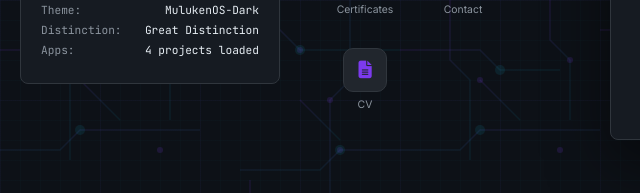
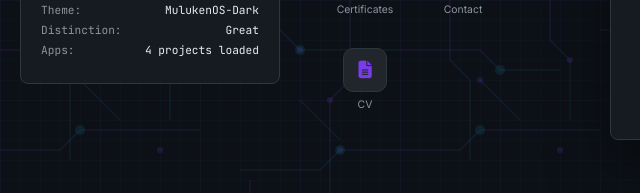
Before and after one commit to muluqen/portfolio, a website: page index.html in a window 1280 px wide. Shown: the part 400-593 px from the top of the page, 0-640 px from the left. Drawn offline with Linux system fonts and the light colour scheme.

Commit message:
fix conky widget

```diff
--- a/index.html
+++ b/index.html
@@ -83,7 +83,7 @@
                 <p><span>Shell:</span> <span>bash 5.2.0</span></p>
                 <p><span>WM:</span> <span>Hyprland</span></p>
                 <p><span>Theme:</span> <span>MulukenOS-Dark</span></p>
-                <p><span>Distinction:</span> <span>Great Distinction</span></p>
+                <p><span>Distinction:</span> <span>Great</span></p>
                 <p><span>Apps:</span> <span>4 projects loaded</span></p>
             </div>
         </div>
```
